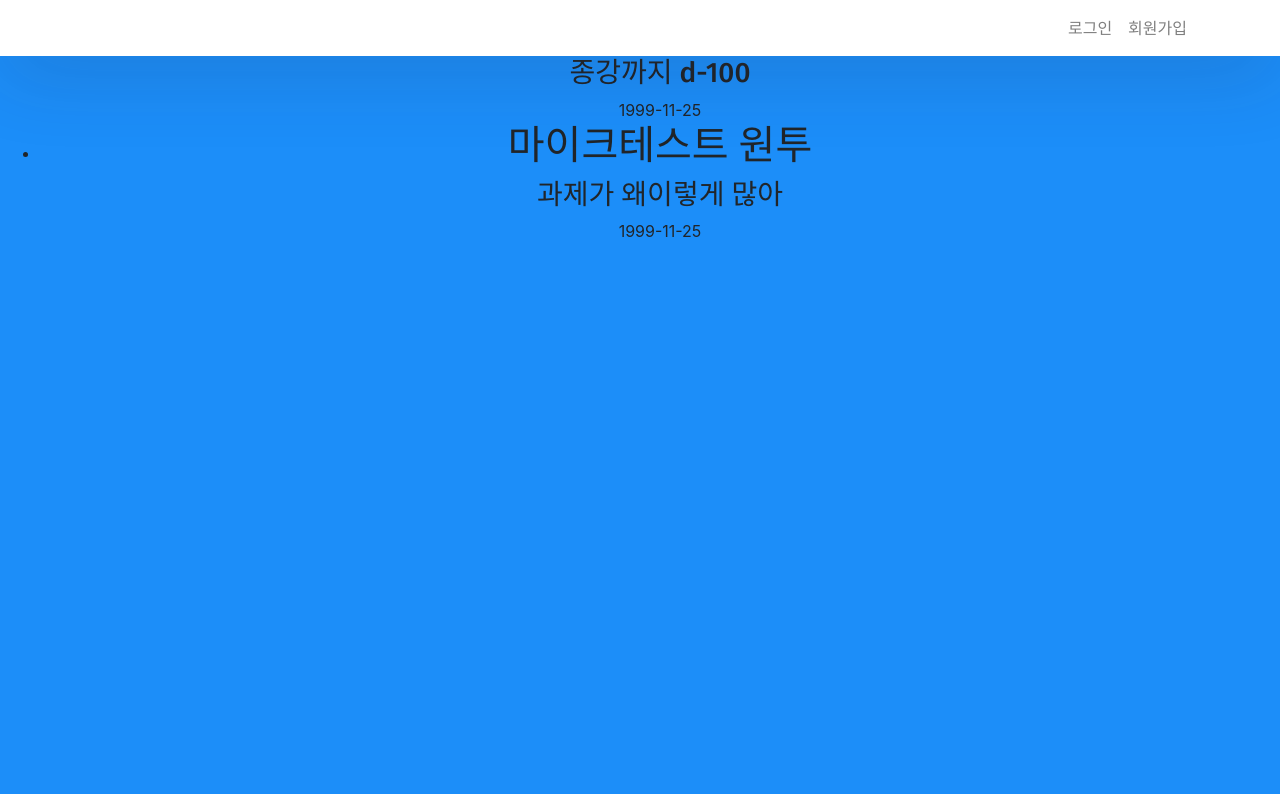
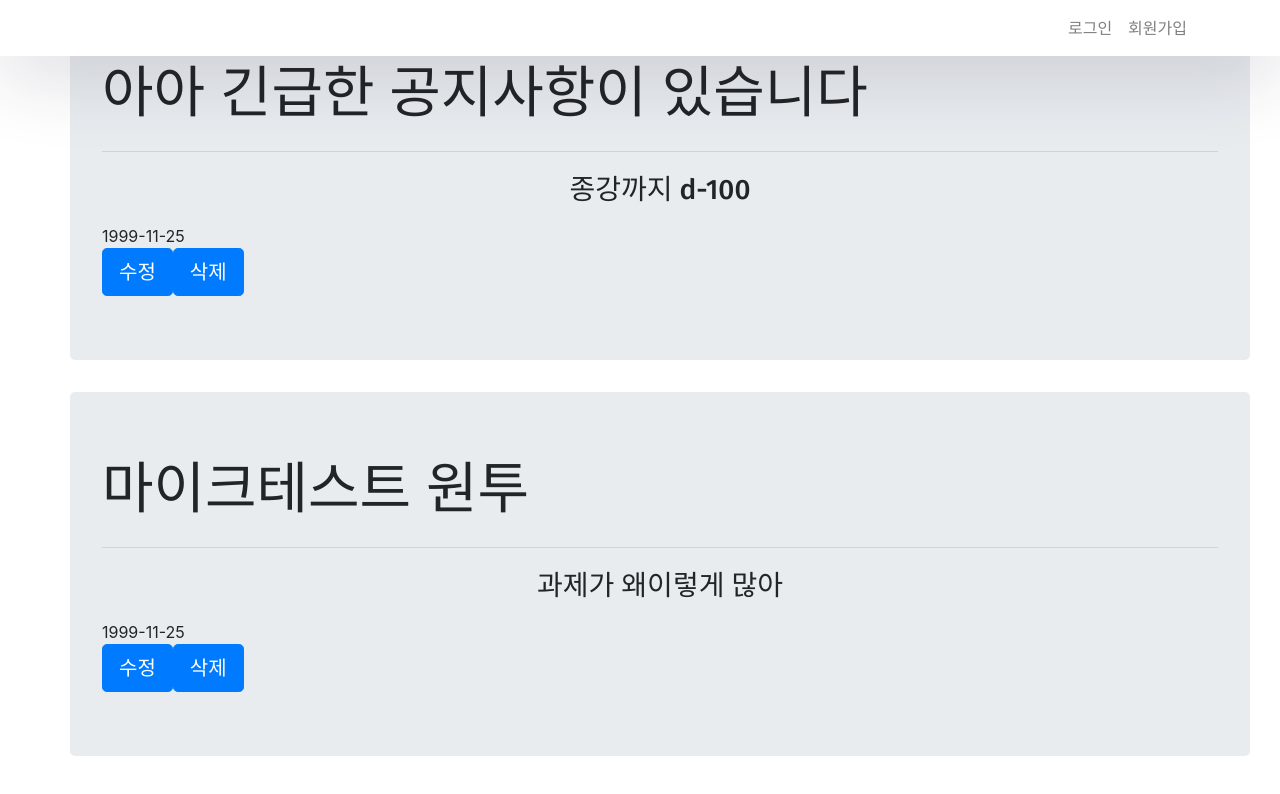
Before and after one commit to owlsogul/capstone_helper, a React (Create React App) app in the folder frontend/capstone/: page /notice in a window 1280 px wide. Shown: the top 794 px of the page. Built offline with nearby package versions, Linux system fonts and the light colour scheme; no server answers.

Commit message:
Notice에 css요소 추가

```diff
--- a/frontend/capstone/src/App.js
+++ b/frontend/capstone/src/App.js
@@ -17,9 +17,9 @@ function App() {
       <div className="App">
         <NavigationBar></NavigationBar>
         <Switch>
+          <Route exact path='/' component={RedirectingComponent} />
           <Route path="/open-class" component={OpenClass} />
           <Route path="/notice" component={NoticePage} />
-          <Route exact path='/' component={RedirectingComponent} />
           <Route path="/sign-in" component={Login} />
           <Route path="/sign-up" component={SignUp} />
           <Route path="/wait" component={wait} />
--- a/frontend/capstone/src/components/notice.component.js
+++ b/frontend/capstone/src/components/notice.component.js
@@ -2,15 +2,19 @@ import React, { Component } from 'react';
 import Button from 'react-bootstrap/Button';
 import Card from 'react-bootstrap/Card';
 import Accordion from 'react-bootstrap/Accordion';
+import '../../node_modules/bootstrap/dist/css/bootstrap.min.css';
 
 const ComplexList = () => (
   <ul>
     {list.map(item => (
-      <li key={item.id}>
-        <h1>{item.title}</h1>
+      <div class="jumbotron">
+        <h1 class="display-4">{item.title}</h1>
+        <hr class="my-4"></hr>
         <h3>{item.body}</h3>
         <div>{item.date}</div>
-      </li>
+        <a class="btn btn-primary btn-lg" href="#" role="button">수정</a>
+        <a class="btn btn-primary btn-lg" href="#" role="button">삭제</a>
+      </div>
     ))}
   </ul>
 );
@@ -28,36 +32,3 @@ const list = [
   },
 ];
 export default ComplexList;
-
-/*
-class Notice extends Component {
-  render() {
-    return (
-      <Accordion defaultActiveKey="0">
-        <Card>
-          <Card.Header>
-            <Accordion.Toggle as={Button} variant="link" eventKey="0">
-              Click me!
-      </Accordion.Toggle>
-          </Card.Header>
-          <Accordion.Collapse eventKey="0">
-            <Card.Body>Hello! I'm the body</Card.Body>
-          </Accordion.Collapse>
-        </Card>
-        <Card>
-          <Card.Header>
-            <Accordion.Toggle as={Button} variant="link" eventKey="1">
-              Click me!
-      </Accordion.Toggle>
-          </Card.Header>
-          <Accordion.Collapse eventKey="1">
-            <Card.Body>Hello! I'm another body</Card.Body>
-          </Accordion.Collapse>
-        </Card>
-      </Accordion>
-    )
-  }
-}
-
-export default Notice;
-*/
--- a/frontend/capstone/src/index.css
+++ b/frontend/capstone/src/index.css
@@ -1,5 +1,4 @@
 @import url('https://fonts.googleapis.com/css?family=Fira+Sans:400,500,600,700,800');
-
 
 * {
 	box-sizing: border-box;
@@ -72,6 +71,12 @@ body, html, .App, #root, .auth-wrapper {
 
 .forgot-password a{
 	color: #167bff;
+}
+
+.full-page {
+	background: #ffffff;
+	height: 100%;
+	padding: 30px;
 }
 
 
--- a/frontend/capstone/src/pages/NoticePage.js
+++ b/frontend/capstone/src/pages/NoticePage.js
@@ -22,15 +22,18 @@ export default class NoticePage extends Component {
   getNotice() {
     notice(this.state)
       .then((res) => res.json())
-      .then((json)=>{
+      .then((json) => {
         console.log(json)
       })
   }
 
   render() {
     return (
-      // <this.ComplexList />
-      <ComplexList list={list}/>
+      <div className="full-page">
+        <div className="auth-wrapper">
+          <ComplexList list={list} />
+        </div>
+      </div>
     );
   }
 
```
